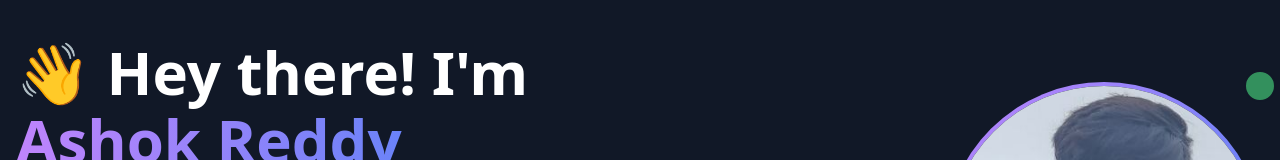
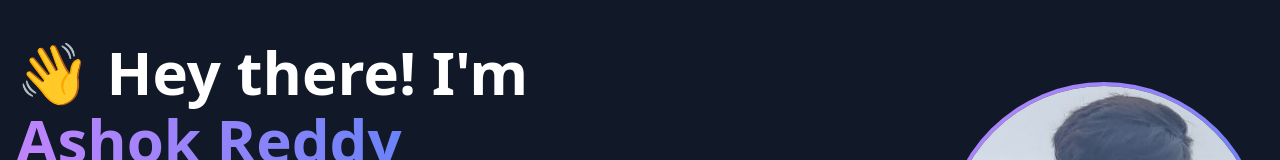
Before and after one commit to Cheluri-AshokReddy/AshokReddyPortfolio, a React (Vite) app: page / in a window 1280 px wide. Shown: the part 206-366 px from the top of the page. Built offline with nearby package versions, Linux system fonts and the light colour scheme.

Commit message:
Update photo and other changes

```diff
--- a/src/components/Hero.tsx
+++ b/src/components/Hero.tsx
@@ -69,7 +69,6 @@ const Hero: React.FC = () => {
                   />
                 </div>
               </div>
-              <div className="absolute -top-3 -right-3 w-6 h-6 sm:w-8 sm:h-8 bg-green-400 rounded-full animate-pulse border-2 border-gray-900" />
             </div>
           </div>
         </div>
```
